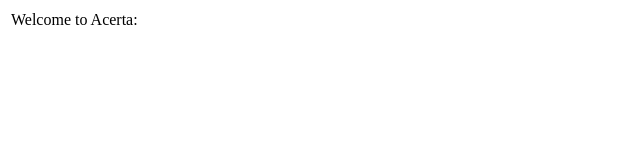
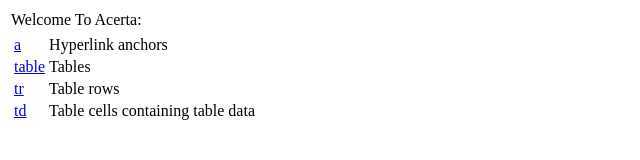
Before and after one commit to fahadleuven/acerta-landing-page, a plain HTML site: page index.html in a window 1280 px wide. Shown: the whole page, without its empty margins (0-640 px from the left). Drawn offline with Linux system fonts and the light colour scheme.

Commit message:
Update index.html

```diff
--- a/index.html
+++ b/index.html
@@ -1,5 +1,10 @@
  <table>
-  <tr><td>Welcome to Acerta:
-   <tr><td>
-
+  <tr><td>Welcome To Acerta:
+  <tr><td>
+    <table>
+      <tr><td><a href="a.html">a</a><td>Hyperlink anchors
+      <tr><td><a href="table.html">table</a><td>Tables
+      <tr><td><a href="tr.html">tr</a><td>Table rows
+      <tr><td><a href="td.html">td</a><td>Table cells containing table data
+    </table>
 </table>
```
